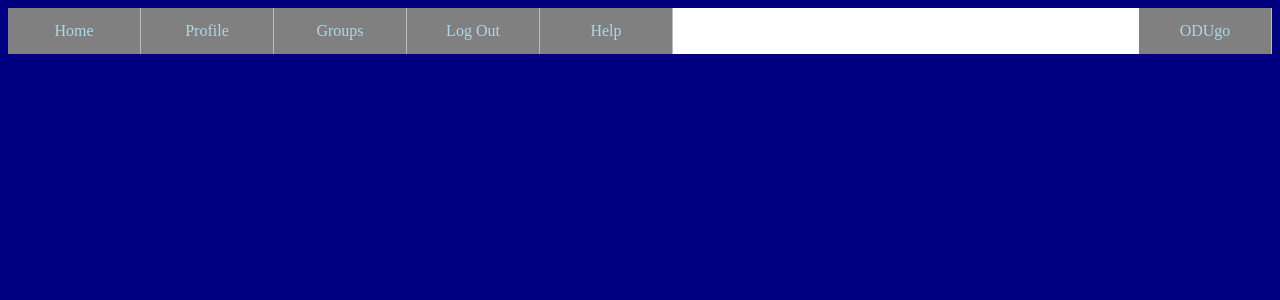
After one commit to driddic/CS418FROMDON, a PHP site: page /assets/index.html in a window 1280 px wide. The commit adds this page. Shown: the top 300 px of the page. Run offline with PHP 8.4, Linux system fonts and the light colour scheme.

Commit message:
beefing up

```diff
--- /dev/null
+++ b/assets/index.html
@@ -0,0 +1,64 @@
+<!DOCTYPE html>
+<html lang="en" dir="ltr">
+  <head>
+    <meta charset="utf-8">
+    <title>ODUgo</title>
+
+    <style>
+      body {
+            background-color: navy;
+          }
+    ul {
+            position : fixed;
+            position: sticky;
+            top: 0;
+            width: 100%;
+            list-style-type: none;
+            margin: 0;
+            padding: 0;
+            overflow: hidden;
+            background-color: white;
+
+      }
+    li{
+            float : left;
+            border-right: 1px solid #bbb;
+       }
+    li a {
+            display : block;
+            width: 100px;
+            background-color: grey;
+            color: lightblue;
+            text-align: center;
+            padding: 14px 16px;
+            text-decoration: none;
+         }
+    p.sansserif {
+
+            font-family: "Trebuchet MS", Helvetica, sans-serif;
+
+    }
+  </style>
+  </head>
+  <body>
+
+    <header>
+      <div class="container">
+
+        <nav>
+          <ul>
+            <li class="sansserif"><a href="#home">Home</a></li>
+            <li><a href="#prof">Profile</a></li>
+            <li><a href="#groups">Groups</a></li>
+            <li><a href="#out">Log Out</a></li>
+            <li><a href="#help">Help</a></li>
+            <li style = "float:right"><a href="#home">ODUgo</a></li>
+
+          </ul>
+        </nav>
+
+      </div>
+    </header>
+
+  </body>
+</html>
--- a/homepage.php
+++ b/homepage.php
@@ -13,6 +13,8 @@
                 echo "You never logged in bro";
                 header("Location: index.php");
               }
+
+
 
               // ini_set('display_errors', 1);
               // ini_set('display_startup_errors', 1);
--- a/login.php
+++ b/login.php
@@ -9,9 +9,9 @@ if(isset ($_POST['submit']))
 {
                   $servername = 'localhost';
                   $user = 'admin';
-                  $password='monarchs';
+                  $password='monarch';
                   $db= 'university';
-                  $conn = mysqli_connect("localhost","admin","monarch","university") OR die("Server Connection error");
+                  $conn = mysqli_connect("localhost","root","","university") OR die("Server Connection error");
                   mysqli_select_db($conn,"university") OR die("DB error");
 
 
```
Also changed, not shown: message.html (+29 -28 lines), signup.php (renamed from loggingin.php).
